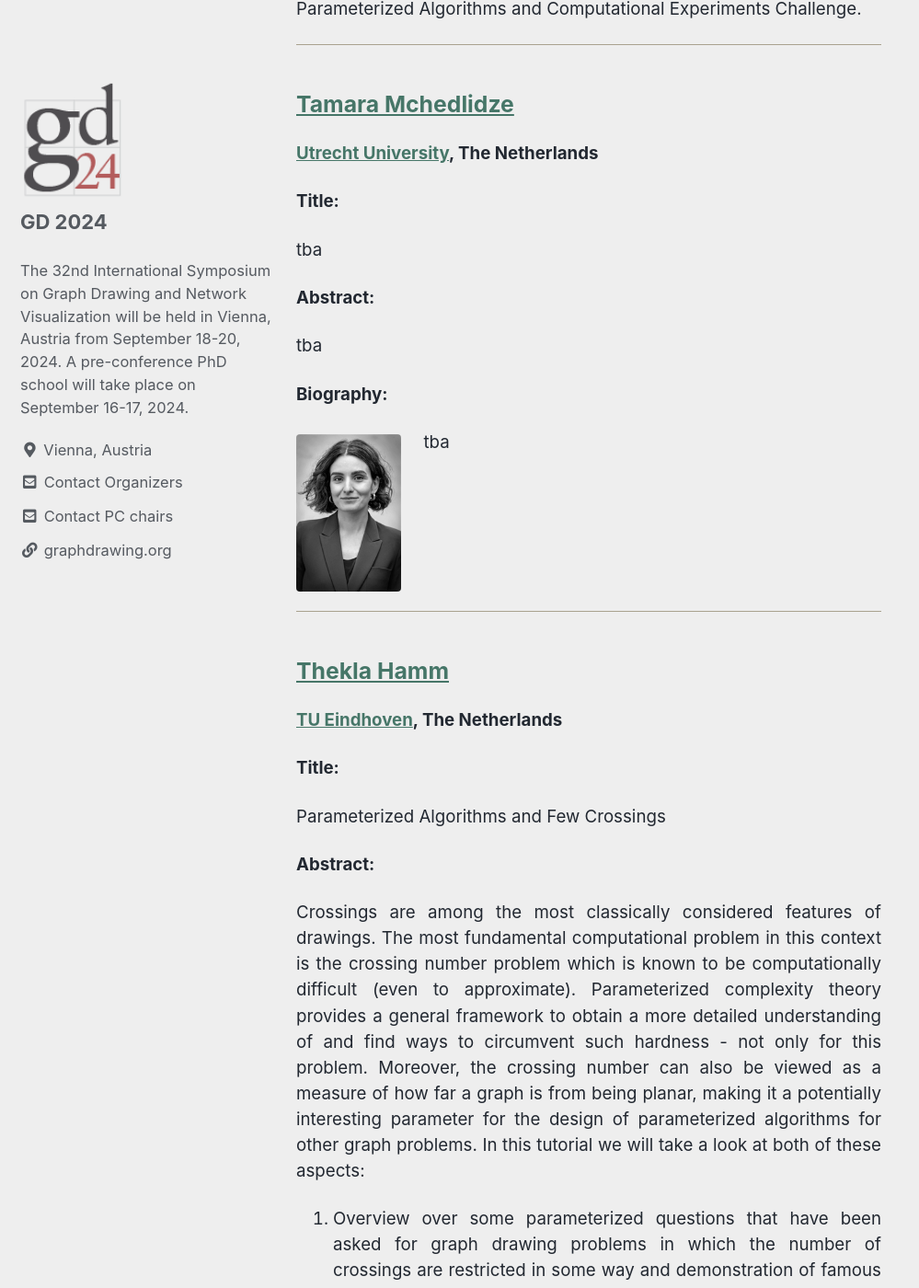
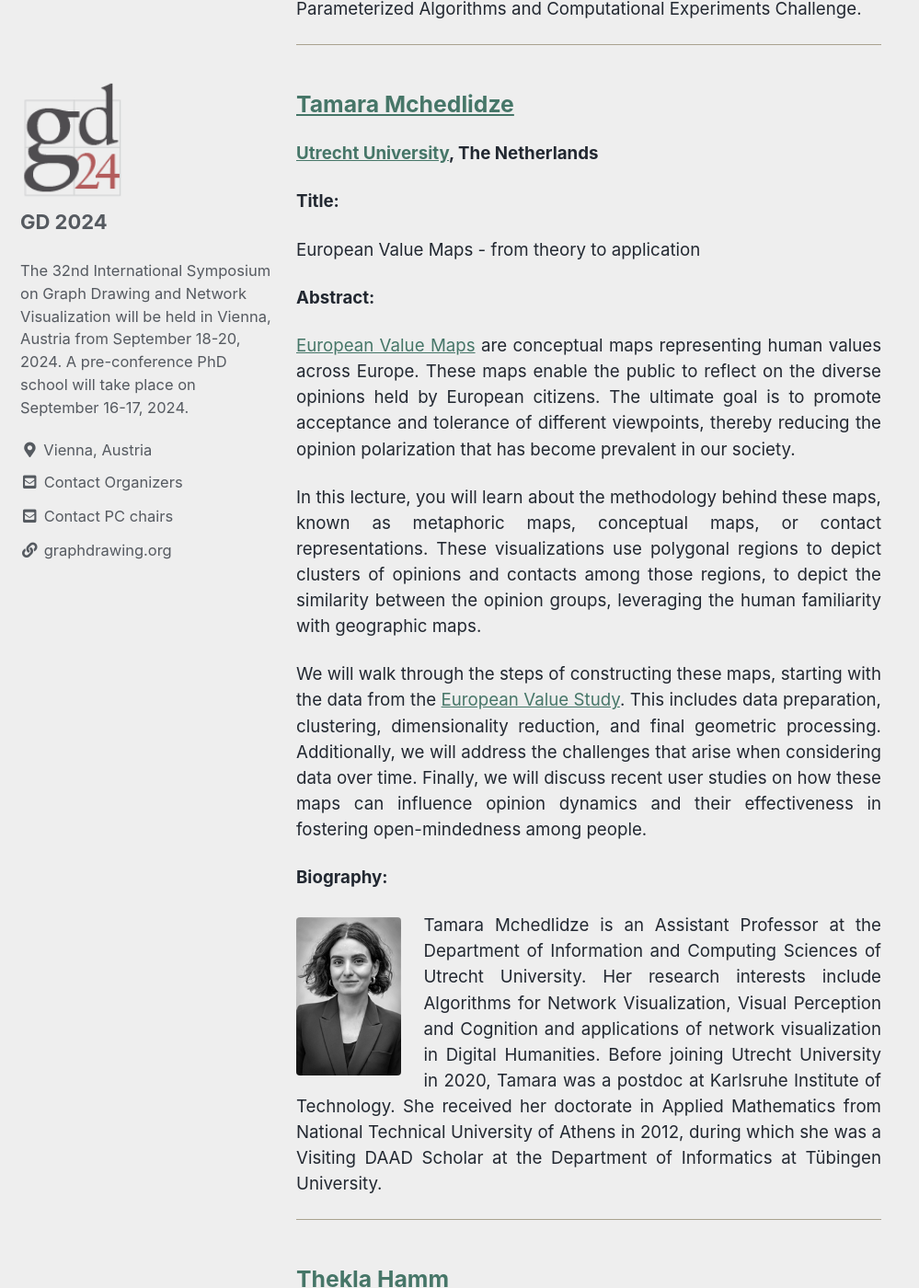
Before and after one commit to graphdrawing/gd2024, a Jekyll site: the page built from pages/school.md, in a window 1280 px wide and 1400 px high, scrolled down 2784 px. Shown: the whole window at 92% size, without its empty margins (0-999 px from the left). Built offline with Jekyll 4.4.1, drawn with Linux system fonts in a browser that asks for light colours; cached includes are drawn as plain includes.

Commit message:
add title+abstract speaker school

```diff
--- a/pages/school.md
+++ b/pages/school.md
@@ -104,9 +104,15 @@ The location is accessible by wheelchair and the registration and coffee breaks
 <p> <strong><a href="https://www.uu.nl/">Utrecht University</a>, The Netherlands</strong> </p>
 
 <p> <strong> Title: </strong> </p>
-<p> tba </p>
+<p> European Value Maps - from theory to application </p>
 <p> <strong> Abstract: </strong> </p>
-<p> tba </p>
+<p> <a href="https://evm.science.uu.nl" target="_blank">European Value Maps</a> are conceptual maps representing human values across Europe. These maps enable the public to reflect on the diverse opinions held by European citizens. The ultimate goal is to promote acceptance and tolerance of different viewpoints, thereby reducing the opinion polarization that has become prevalent in our society.</p>
+
+<p>
+In this lecture, you will learn about the methodology behind these maps, known as metaphoric maps, conceptual maps, or contact representations. These visualizations use polygonal regions to depict clusters of opinions and contacts among those regions, to depict the similarity between the opinion groups, leveraging the human familiarity with geographic maps.</p>
+
+<p>
+We will walk through the steps of constructing these maps, starting with the data from the <a href="https://europeanvaluesstudy.eu" target="_blank">European Value Study</a>. This includes data preparation, clustering, dimensionality reduction, and final geometric processing. Additionally, we will address the challenges that arise when considering data over time. Finally, we will discuss recent user studies on how these maps can influence opinion dynamics and their effectiveness in fostering open-mindedness among people.</p>
 
 <p> <strong> Biography: </strong> </p>
 <div class="bio">
@@ -115,7 +121,9 @@ The location is accessible by wheelchair and the registration and coffee breaks
   <!-- <footer style="font-size: 12px"></footer> -->
   <!-- <figcaption>Caption goes here</figcaption> -->
 </figure>
-<p> tba </p>
+<p> Tamara Mchedlidze is an Assistant Professor at the Department of Information and Computing Sciences of Utrecht University. Her research interests include Algorithms for Network Visualization, Visual Perception and Cognition and applications of network visualization in Digital Humanities. Before joining Utrecht University in 2020, Tamara was a postdoc at Karlsruhe Institute of Technology. She received her doctorate in Applied Mathematics from National Technical University of Athens in 2012, during which she was a Visiting DAAD Scholar at the Department of Informatics at Tübingen University.
+<!-- Tamara Mchedlidze is serving as co-editor-in-chief for journal of Computational Geometry: Theory and Applications and has been a member of the program committees of several computer science conferences including: International Symposium on Graph Drawing & Network Visualization (GD), Information Visualization (EuroVIS), European Symposium on Algorithms (ESA), Innovations in Theoretical Computer Science (ITCS) and Canadian Conference on Computational Geometry (CCCG). Her work has been awarded Best Poster and Best Paper awards by the International Symposium on Graph Drawing & Network Visualization and Eurographics Conference on Visualization. She has obtained multiple awards for her participation in the Graph Drawing Challenge at GD’14, GD’15, GD’16, GD’17, GD’18 and  between 2019 and 2023 served as a member of Graph Drawing Contest Committee. -->
+</p>
 </div>
 
 <hr>
```
